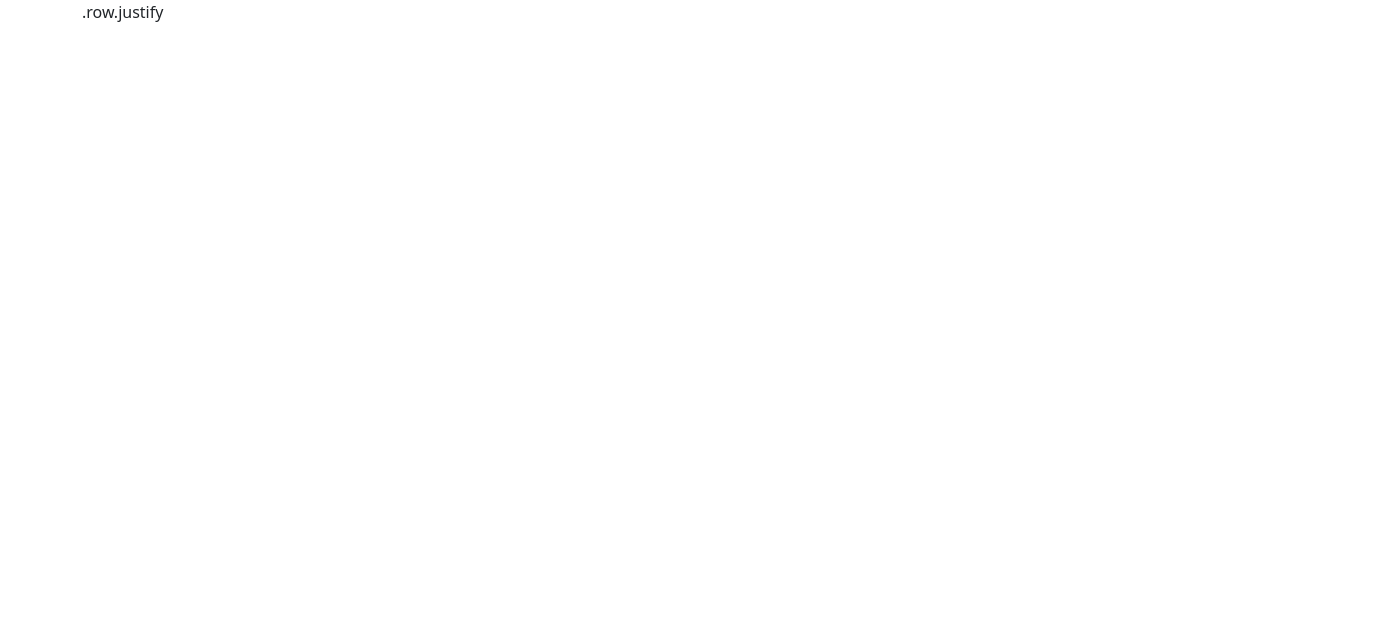
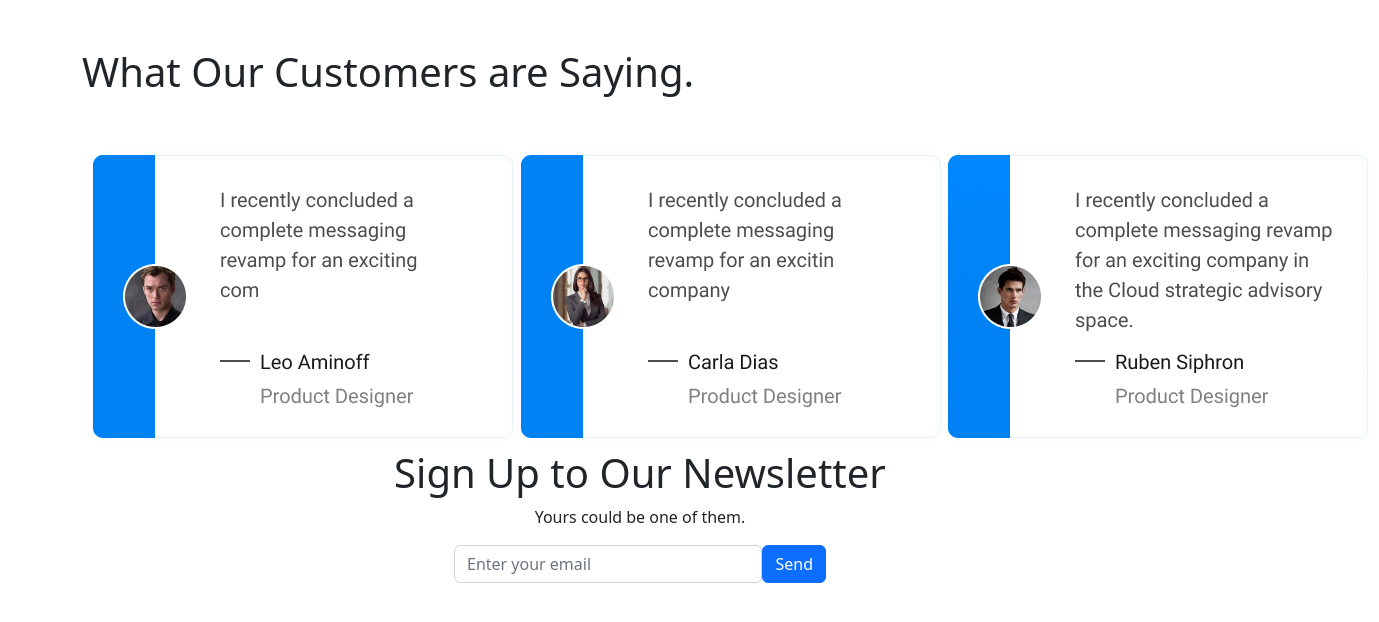
Before and after one commit to Alisher1504/my_team_project, a plain HTML site: page index.html in a window 1280 px wide. Shown: the whole page, 1379 px wide, since content can reach past the window. Drawn offline with Linux system fonts and the light colour scheme.

Commit message:
finished-umid

```diff
--- a/assets/css/style.css
+++ b/assets/css/style.css
@@ -0,0 +1,4 @@
+*{
+    padding: 0px;
+    margin: 0px;
+}
--- a/index.html
+++ b/index.html
@@ -27,12 +27,47 @@
 
         <!-- Umid -->
 
+        <section class="section-2 mt-5">
+            <h1>What Our Customers are Saying.</h1>
+            <div class="row justify-content-between aligin-ittems-center mt-5">
+                <div class="col-md-3">
+                    <img src="./assets/img/leo aminoff information.png" alt="">
+
+                </div>
+                <div class="col-md-3">
+                    <img src="./assets/img/Carla dias information.png" alt="">
+
+                </div>
+
+                <div class="col-md-3">
+                    <img src="./assets/img/ruben information (1).png" alt="">
+
+                </div>
+
+            </div>
+            <div class="col text-center">
+            <h1>
+                Sign Up to Our Newsletter
+            </h1>
+            <p>
+                Yours could be one of them.
+            </p>
+        </div>
+             <form action="">
+                <div class="m-auto col-md-4 d-flex text-center">
+                <input type="email" class="form-control w-20" placeholder="Enter your email">
+                <button type="sumbit" class="btn btn-primary">Send</button>
+                </div>
+
+              </form>
+        </section>
+
 
         <!-- Xumoyun -->
 
         <footer>
             <div class="col-md-12">
-               .row.justify
+
             </div>
         </footer>
 
```
Also changed, not shown: assets/icons/MAIL LOGO.png (added), assets/img/Carla dias information.png (added), assets/img/leo aminoff information.png (added), assets/img/ruben information (1).png (added).
